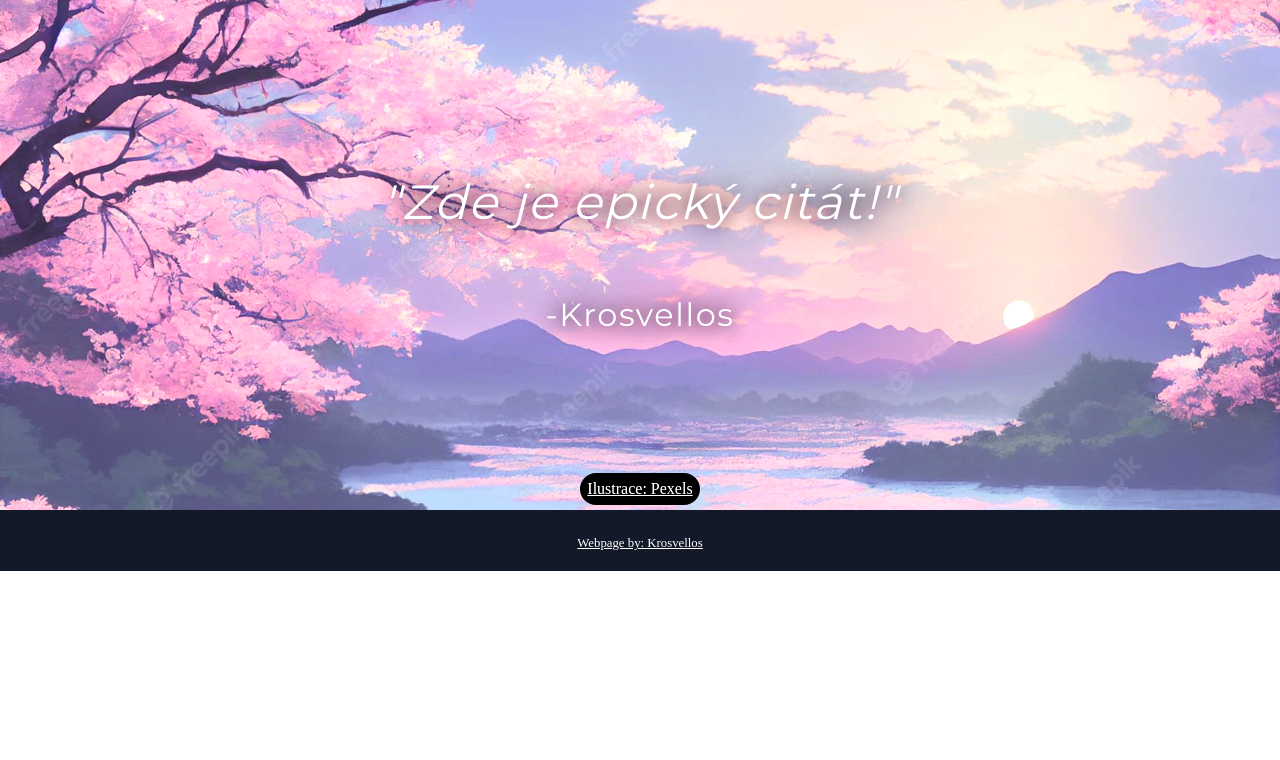
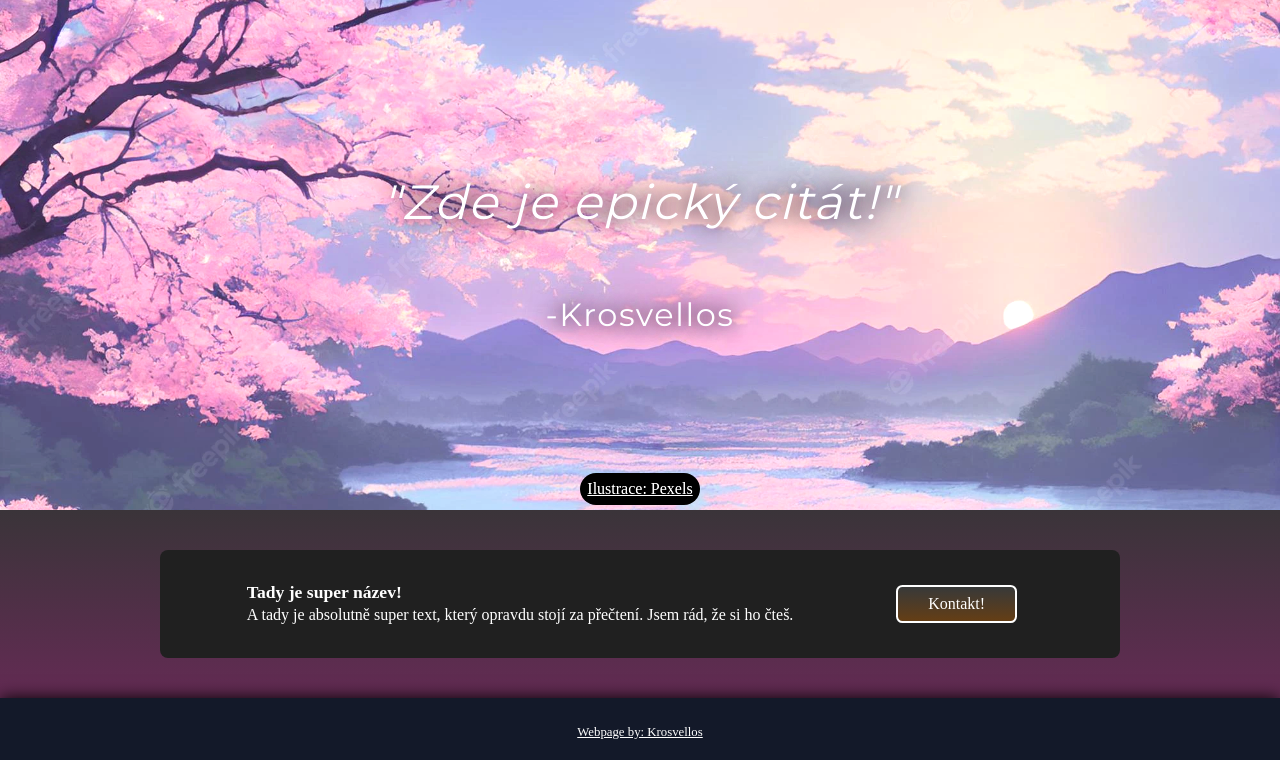
Before and after one commit to Krosvellos/WBtest, a plain HTML site: page index.html in a window 1280 px wide. Shown: the part 1283-2043 px from the top of the page. Before the commit the page ends 1854 px from the top, so only its background shows below. Drawn offline with Linux system fonts and the light colour scheme; a script that the page names is missing.

Commit message:
Doplněn layer4 před header s kontakt button

```diff
--- a/index.html
+++ b/index.html
@@ -120,6 +120,26 @@
         </div>
     </div>
 
+    <div class = "layer4">
+        <div class = "layer4Bg">
+            <div class = "layer4Content">
+                <div class = "layer4Text">
+                    <div class = "layer4TextHeading">
+                        Tady je super název!
+                    </div>
+                    <div class = "layer4TextSubtext">
+                        A tady je absolutně super text, který opravdu stojí za přečtení. Jsem rád, že si ho čteš.
+                    </div>
+                </div>
+                <div class = "layer4ContactContainer">
+                    <a class = "layer4Contact" href = "#">
+                        Kontakt!
+                    </a>
+                </div>
+            </div>
+        </div>
+    </div>
+
     <div class = "footerLayer">
         <div class = "footerLayerBg">
             <a class = "footerLayerAuthor" href = "https://github.com/Krosvellos" target = "_blank">
--- a/style.css
+++ b/style.css
@@ -318,6 +318,71 @@ body {
   font-size: 2em;
 }
 
+.layer4Bg {
+  background-image: linear-gradient(rgb(58, 52, 57),rgb(100, 43, 84));
+  display: flex;
+  justify-content: center;
+  align-items: center;
+  padding: 2.5em 0;
+}
+
+.layer4Content {
+  background:rgb(32, 32, 32);
+  width: 60em;
+  padding: 2em 0;
+  border-radius: 0.5em;
+  display: flex;
+  flex-direction: row;
+  justify-content: space-evenly;
+  margin: 0 2em;
+
+}
+
+.layer4Text {
+  display: flex;
+  flex-direction: column;
+  justify-content: center;
+  color: white;
+  padding: 0 2em 0 4em;
+  line-height: 1.3em;
+}
+
+.layer4TextHeading {
+  font-size: 1.1em;
+  font-family: "sunflower";
+  font-weight: bold;
+}
+
+.layer4TextSubtext {
+  margin-top: 3px;
+}
+
+
+.layer4ContactContainer {
+  display: flex;
+  align-items: center;
+  justify-content: center;
+  margin: 0 5em 0 3em;
+}
+
+.layer4Contact {
+  color: white;
+  border: 0.15em solid white;
+  background-image: linear-gradient(rgba(79, 82, 82, 0.5), rgba(169, 92, 10, 0.5));
+  border-radius: 0.4em;
+  padding: 8px 30px;
+  text-align: center;
+  text-decoration: none;
+  font-family: "kawashiro";
+}
+
+.layer4Contact:hover {
+  transform: translateY(-3%);
+  background-image: linear-gradient(rgba(111, 117, 117, 0.5), rgba(182, 99, 10, 0.884));
+  box-shadow: 0 0 0.6em white;
+}
+
+
 .footerLayerBg {
   background: rgb(19, 25, 41);
   padding: 1.25em 0;
```
